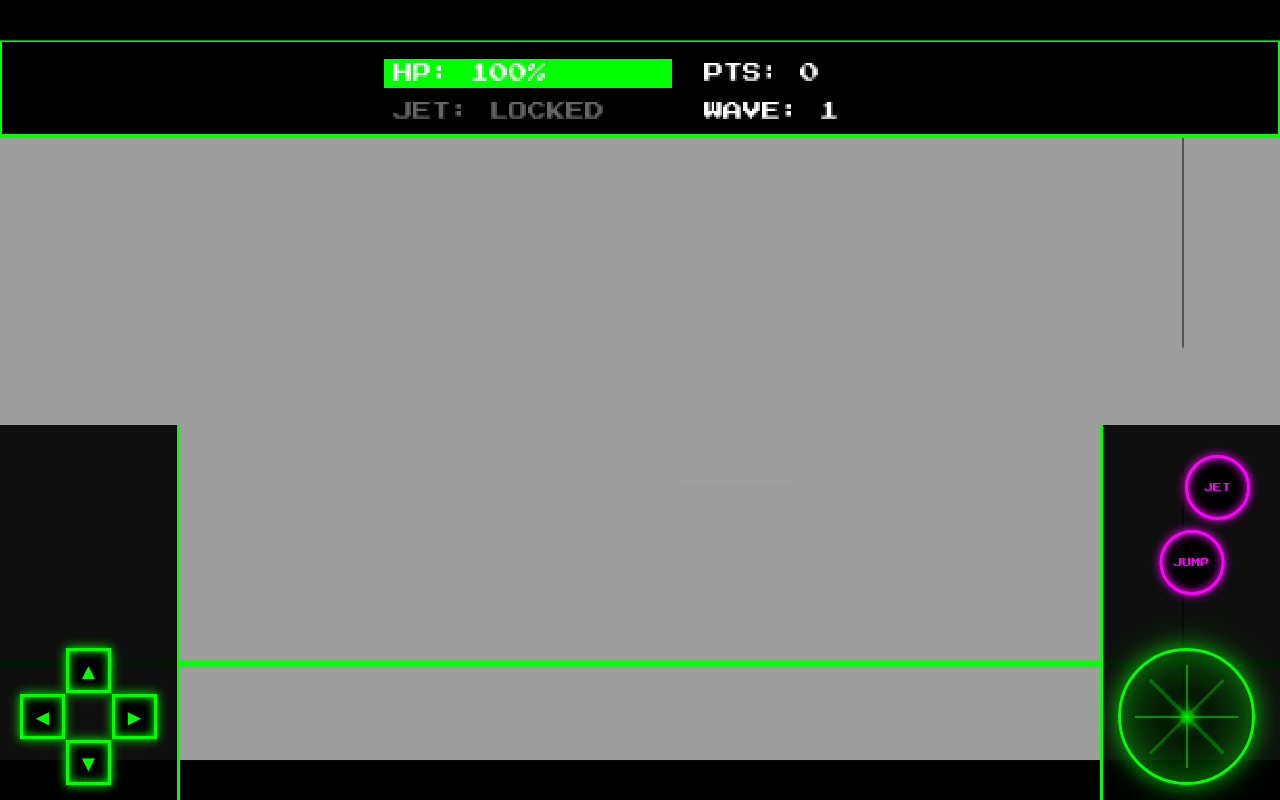
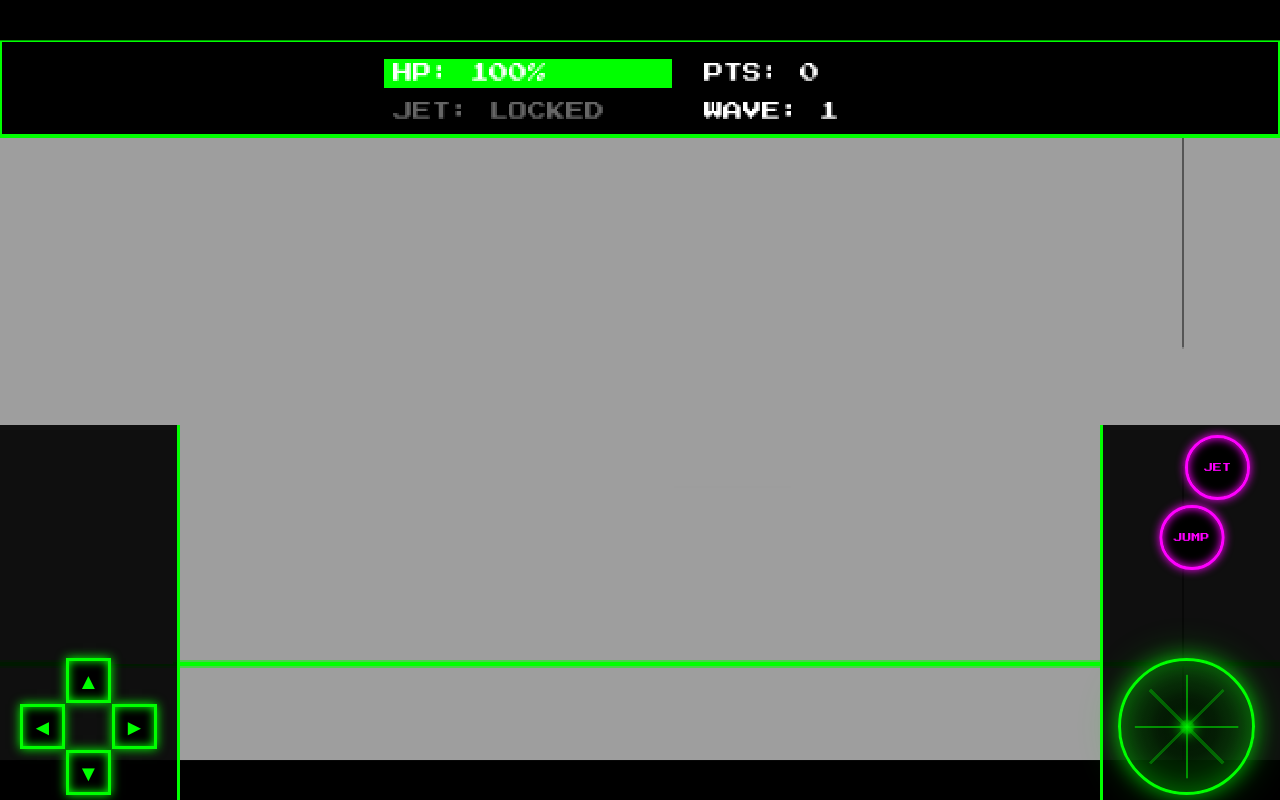
Before and after one commit to neon-bread/chonx25, a plain HTML site: page index.html in a window 1280 px wide. Both pictures are taken after a click on the button "START GAME". Drawn offline with Linux system fonts and the light colour scheme.

Commit message:
Update index.html

```diff
--- a/index.html
+++ b/index.html
@@ -178,7 +178,7 @@
             display: none;
             align-items: flex-end;
             justify-content: center;
-            padding-bottom: 15px;
+            padding-bottom: 5px;
         }
 
         #leftControls.active {
@@ -241,7 +241,7 @@
         #fireDial {
             position: absolute;
             right: 25px;
-            bottom: 15px;
+            bottom: 5px;
             width: 137px;
             height: 137px;
             background:
@@ -353,12 +353,12 @@
         }
 
         #btnJetpack {
-            top: 30px;
+            top: 10px;
             right: 30px;
         }
 
         #btnJump {
-            top: 105px;
+            top: 80px;
             left: 50%;
             transform: translateX(-50%);
         }
```
